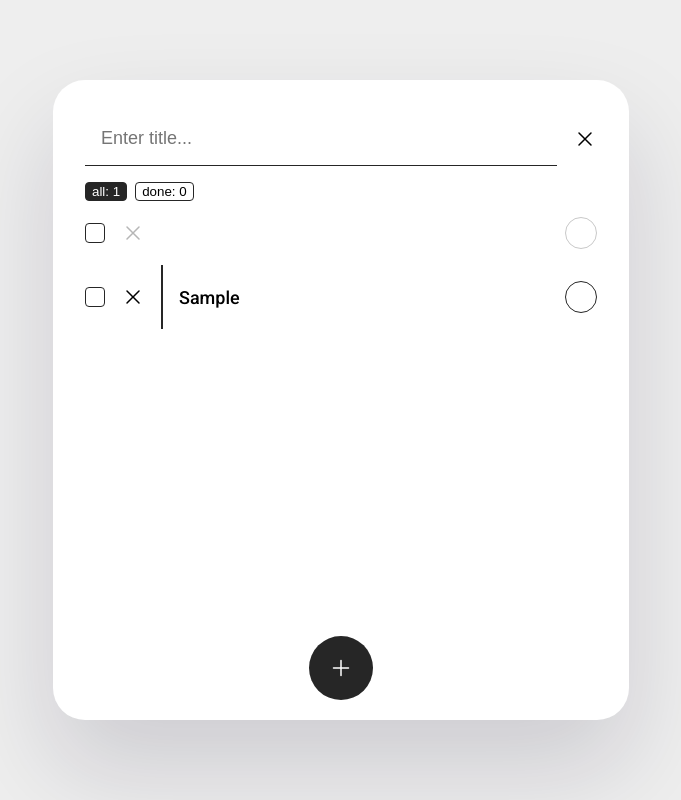
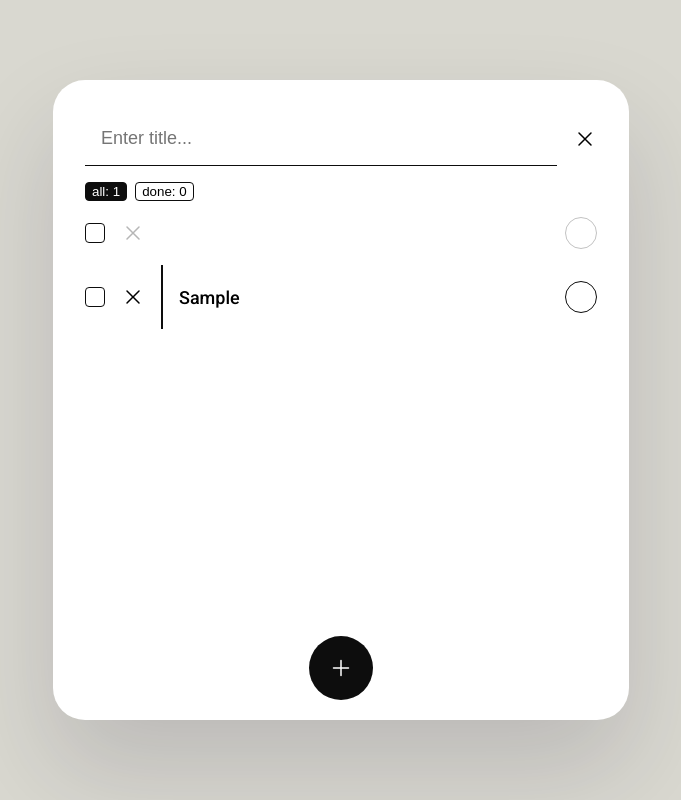
Before and after one commit to johntsaava/gegidze-task, a React (Vite) app: page /add in a window 1280 px wide. Both pictures are taken after typing "Sample" into the empty fields and a click on the button 640 px from the left and 498 px from the top of the page. Shown: the whole page, without its empty margins (299-980 px from the left). Built offline with nearby package versions, Linux system fonts and the light colour scheme.

Commit message:
update colors

```diff
--- a/src/components/AddForm.tsx
+++ b/src/components/AddForm.tsx
@@ -13,7 +13,7 @@ const CloseLink = styled(Link)`
   top: 2rem;
   left: 2rem;
   border: none;
-  color: #262626;
+  color: #0d0d0d;
   width: 4rem;
   height: 4rem;
   border-radius: 2rem;
@@ -38,7 +38,7 @@ const Input = styled.input`
   font-size: 1.125rem;
   padding: 1rem;
   border: none;
-  border-bottom: 1px solid #262626;
+  border-bottom: 1px solid #0d0d0d;
 `;
 
 const AddButton = styled.button`
@@ -46,7 +46,7 @@ const AddButton = styled.button`
   height: 4rem;
   border: none;
   border-radius: 2rem;
-  background-color: #262626;
+  background-color: #0d0d0d;
   color: #fff;
   display: flex;
   align-items: center;
--- a/src/components/GlobalStyle.tsx
+++ b/src/components/GlobalStyle.tsx
@@ -5,6 +5,7 @@ export const GlobalStyle = createGlobalStyle`
   *::before,
   *::after {
     box-sizing: border-box;
+    outline-color: #BFBEB0;
   }
 
   body,
@@ -33,6 +34,6 @@ export const GlobalStyle = createGlobalStyle`
     height: 100%;
     display: flex;
     flex-direction: column;
-    background-color: #eee;
+    background-color: #D9D8D0;
   }
 `;
--- a/src/components/Index.tsx
+++ b/src/components/Index.tsx
@@ -14,7 +14,7 @@ const AddLink = styled(Link)`
   width: 4rem;
   height: 4rem;
   border-radius: 2rem;
-  background-color: #262626;
+  background-color: #0d0d0d;
   color: #fff;
   display: flex;
   align-items: center;
--- a/src/components/QueryForm.tsx
+++ b/src/components/QueryForm.tsx
@@ -22,7 +22,7 @@ const Input = styled.input`
   font-size: 1.125rem;
   padding: 1rem;
   border: none;
-  border-bottom: 1px solid #262626;
+  border-bottom: 1px solid #0d0d0d;
   width: 100%;
 `;
 
@@ -41,12 +41,12 @@ const ToggleGroupRoot = styled(ToggleGroup.Root)`
 `;
 
 const ToggleGroupItem = styled(ToggleGroup.Item)`
-  border: 1px solid #262626;
+  border: 1px solid #0d0d0d;
   border-radius: 0.25rem;
   background: none;
   cursor: pointer;
   &[data-state="on"] {
-    background: #262626;
+    background: #0d0d0d;
     color: #fff;
   }
 `;
--- a/src/components/TodoItem.tsx
+++ b/src/components/TodoItem.tsx
@@ -12,7 +12,7 @@ const Root = styled("div")`
 
 const Main = styled("div")`
   display: flex;
-  border-left: 2px solid #262626;
+  border-left: 2px solid #0d0d0d;
   padding: 1rem 0 1rem 1rem;
   flex-grow: 1;
   justify-content: space-between;
@@ -41,7 +41,7 @@ export const SelectCheckbox = styled(CheckboxPrimitive.Root)`
   height: 20px;
   padding: 0;
   border-radius: 0.25rem;
-  border: 1px solid #262626;
+  border: 1px solid #0d0d0d;
   background: transparent;
   display: flex;
   align-items: center;
@@ -52,7 +52,7 @@ export const SelectCheckbox = styled(CheckboxPrimitive.Root)`
     cursor: default;
   }
   &[data-state="checked"] {
-    background: #262626;
+    background: #0d0d0d;
   }
 `;
 export const SelectCheckboxIndicator = styled(CheckboxPrimitive.Indicator)`
@@ -66,7 +66,7 @@ export const CompleteCheckbox = styled(CheckboxPrimitive.Root)`
   height: 2rem;
   padding: 0;
   border-radius: 2rem;
-  border: 1px solid #262626;
+  border: 1px solid #0d0d0d;
   background: transparent;
   display: flex;
   align-items: center;
@@ -77,8 +77,8 @@ export const CompleteCheckbox = styled(CheckboxPrimitive.Root)`
     cursor: default;
   }
   &[data-state="checked"] {
-    border-color: green;
-    background: green;
+    border-color: #05c148;
+    background: #05c148;
   }
 `;
 export const CompleteCheckboxIndicator = styled(CheckboxPrimitive.Indicator)`
```
